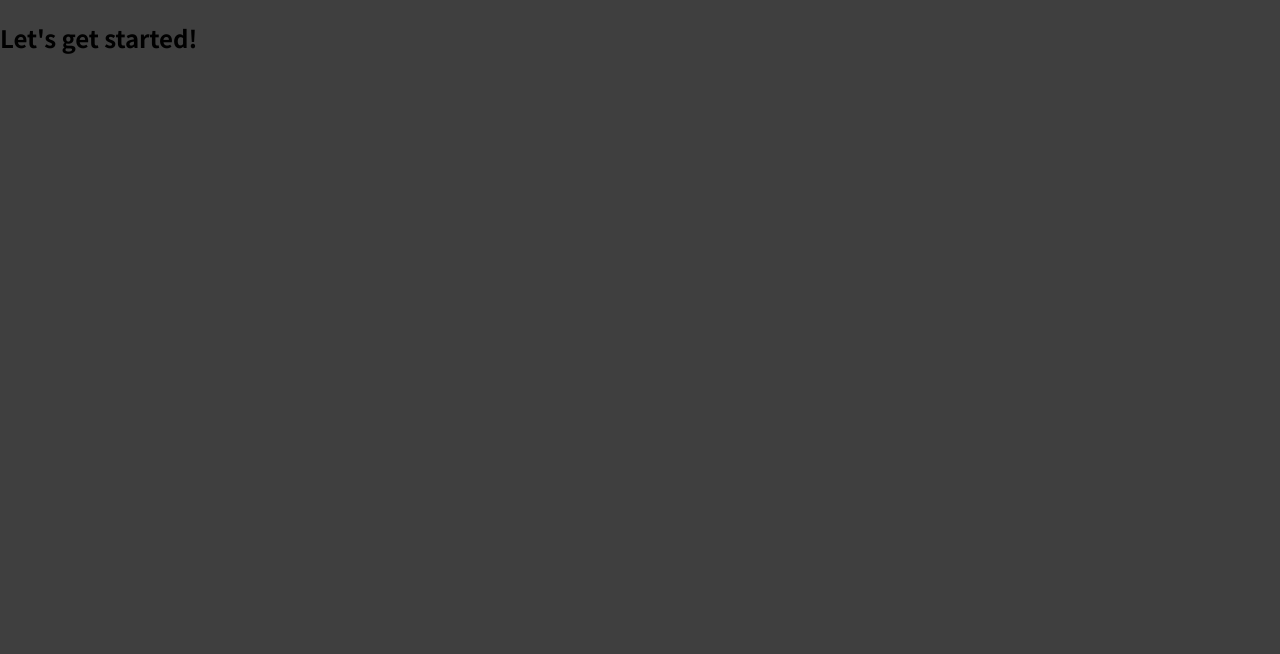
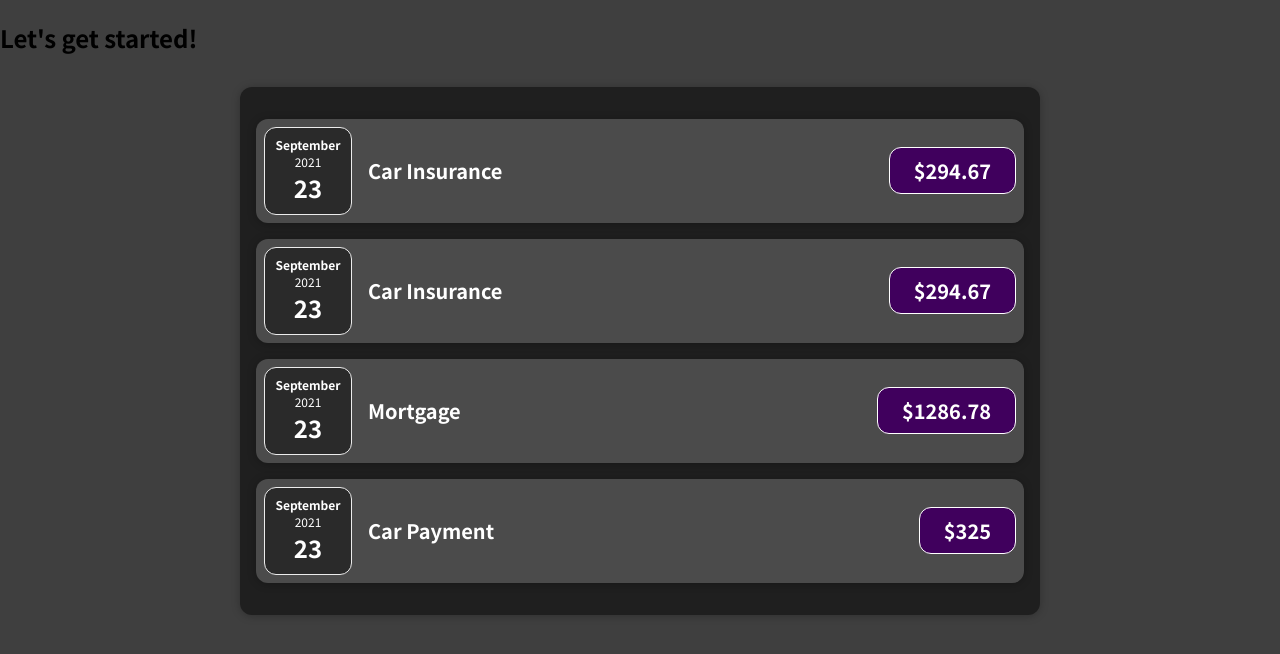
Before and after one commit to PhenDoesStuff/budget-app, a JavaScript app: page / in a window 1280 px wide. Shown: the top 654 px of the page. Built offline with nearby package versions, Linux system fonts and the light colour scheme.

Commit message:
React basics - Learning to work with components.

```diff
--- a/src/App.js
+++ b/src/App.js
@@ -1,9 +1,45 @@
-function App() {
-  return (
-    <div>
-      <h2>Let's get started!</h2>
-    </div>
-  );
-}
+import Expenses from './components/Expenses/Expenses';
+
+const App = () => {
+	const expenses = [
+		{
+			id: 'e1',
+			title: 'Car Insurance',
+			amount: 294.67,
+			date: new Date(2021, 8, 23),
+		},
+		{
+			id: 'e1',
+			title: 'Car Insurance',
+			amount: 294.67,
+			date: new Date(2021, 8, 23),
+		},
+		{
+			id: 'e2',
+			title: 'Mortgage',
+			amount: 1286.78,
+			date: new Date(2021, 8, 23),
+		},
+		{
+			id: 'e3',
+			title: 'Car Payment',
+			amount: 325.0,
+			date: new Date(2021, 8, 23),
+		},
+		{
+			id: 'e4',
+			title: 'Spotify',
+			amount: 12.99,
+			date: new Date(2021, 8, 23),
+		},
+	];
+
+	return (
+		<div>
+			<h2>Let's get started!</h2>
+			<Expenses items={expenses} />
+		</div>
+	);
+};
 
 export default App;
--- /dev/null
+++ b/src/components/Expenses/ExpenseData.js
@@ -0,0 +1,21 @@
+import './ExpenseDate.css';
+
+const ExpenseDate = props => {
+	const month = props.date.toLocaleString('en-US', {
+		month: 'long',
+	});
+	const day = props.date.toLocaleString('en-US', {
+		day: '2-digit',
+	});
+	const year = props.date.getFullYear();
+
+	return (
+		<div className='expense-date'>
+			<div className='expense-date__month'>{month}</div>
+			<div className='expense-date__year'>{year}</div>
+			<div className='expense-date__day'>{day}</div>
+		</div>
+	);
+};
+
+export default ExpenseDate;
--- /dev/null
+++ b/src/components/Expenses/ExpenseDate.css
@@ -0,0 +1,26 @@
+.expense-date {
+	display: flex;
+	flex-direction: column;
+	width: 5.5rem;
+	height: 5.5rem;
+	border: 1px solid #ececec;
+	background-color: #2a2a2a;
+	color: white;
+	border-radius: 12px;
+	align-items: center;
+	justify-content: center;
+}
+
+.expense-date__month {
+	font-size: 0.75rem;
+	font-weight: bold;
+}
+
+.expense-date__year {
+	font-size: 0.75rem;
+}
+
+.expense-date__day {
+	font-size: 1.5rem;
+	font-weight: bold;
+}
--- /dev/null
+++ b/src/components/Expenses/ExpenseItem.css
@@ -0,0 +1,54 @@
+.expense-item {
+	display: flex;
+	justify-content: space-between;
+	align-items: center;
+	padding: 0.5rem;
+	margin: 1rem 0;
+	background-color: #4b4b4b;
+}
+
+.expense-item__description {
+	display: flex;
+	flex-direction: column;
+	gap: 1rem;
+	align-items: flex-end;
+	flex-flow: column-reverse;
+	justify-content: flex-start;
+	flex: 1;
+}
+
+.expense-item h2 {
+	color: #3a3a3a;
+	font-size: 1rem;
+	flex: 1;
+	margin: 0 1rem;
+	color: white;
+}
+
+.expense-item__price {
+	font-size: 1rem;
+	font-weight: bold;
+	color: white;
+	background-color: #40005d;
+	border: 1px solid white;
+	padding: 0.5rem;
+	border-radius: 12px;
+}
+
+@media (min-width: 580px) {
+	.expense-item__description {
+		flex-direction: row;
+		align-items: center;
+		justify-content: flex-start;
+		flex: 1;
+	}
+
+	.expense-item__description h2 {
+		font-size: 1.25rem;
+	}
+
+	.expense-item__price {
+		font-size: 1.25rem;
+		padding: 0.5rem 1.5rem;
+	}
+}
--- /dev/null
+++ b/src/components/Expenses/ExpenseItem.js
@@ -0,0 +1,19 @@
+import ExpenseDate from './ExpenseData';
+import Card from '../UI/Card';
+import './ExpenseItem.css';
+
+const ExpenseItem = props => {
+	return (
+		<Card className='expense-item'>
+			<ExpenseDate date={props.date} />
+			<div className='expense-item__description'>
+				<h2>{props.title}</h2>
+				<div className='expense-item__price'>
+					${props.amount}
+				</div>
+			</div>
+		</Card>
+	);
+};
+
+export default ExpenseItem;
--- /dev/null
+++ b/src/components/Expenses/Expenses.css
@@ -0,0 +1,7 @@
+.expenses {
+	padding: 1rem;
+	background-color: rgb(31, 31, 31);
+	margin: 2rem auto;
+	width: 50rem;
+	max-width: 95%;
+}
--- /dev/null
+++ b/src/components/Expenses/Expenses.js
@@ -0,0 +1,32 @@
+import Card from '../UI/Card';
+import ExpenseItem from './ExpenseItem';
+import './Expenses.css';
+
+const Expenses = props => {
+	return (
+		<Card className='expenses'>
+			<ExpenseItem
+				title={props.items[0].title}
+				amount={props.items[0].amount}
+				date={props.items[0].date}
+			/>
+			<ExpenseItem
+				title={props.items[1].title}
+				amount={props.items[1].amount}
+				date={props.items[1].date}
+			/>
+			<ExpenseItem
+				title={props.items[2].title}
+				amount={props.items[2].amount}
+				date={props.items[2].date}
+			/>
+			<ExpenseItem
+				title={props.items[3].title}
+				amount={props.items[3].amount}
+				date={props.items[3].date}
+			/>
+		</Card>
+	);
+};
+
+export default Expenses;
--- /dev/null
+++ b/src/components/UI/Card.css
@@ -0,0 +1,4 @@
+.card {
+	border-radius: 12px;
+	box-shadow: 0 1px 8px rgba(0, 0, 0, 0.25);
+}
--- /dev/null
+++ b/src/components/UI/Card.js
@@ -0,0 +1,9 @@
+import './Card.css';
+
+const Card = props => {
+	const classes = 'card ' + props.className;
+
+	return <div className={classes}>{props.children}</div>;
+};
+
+export default Card;
```
Also changed, not shown: 1 other file (tests, documents, lock files or other folders).
